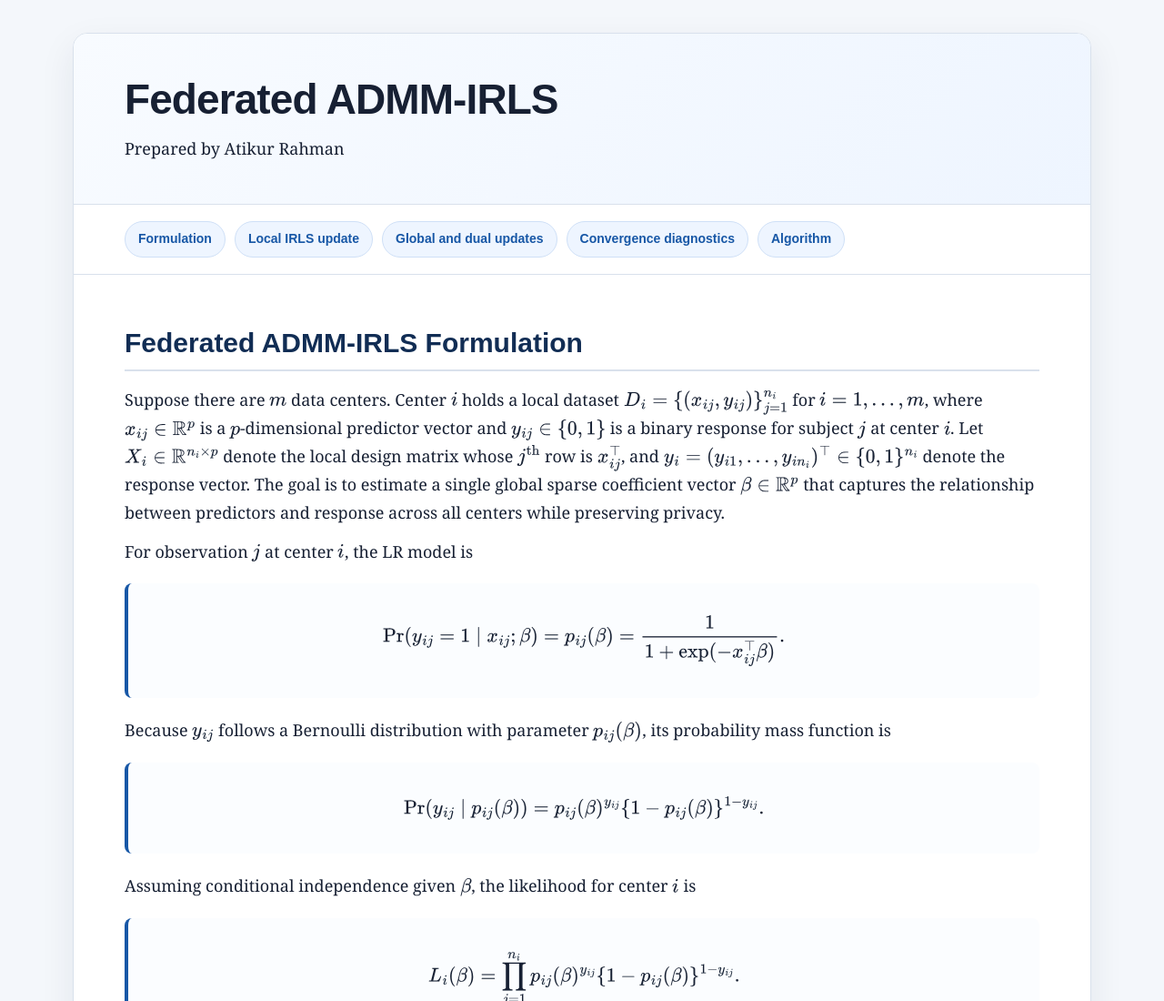
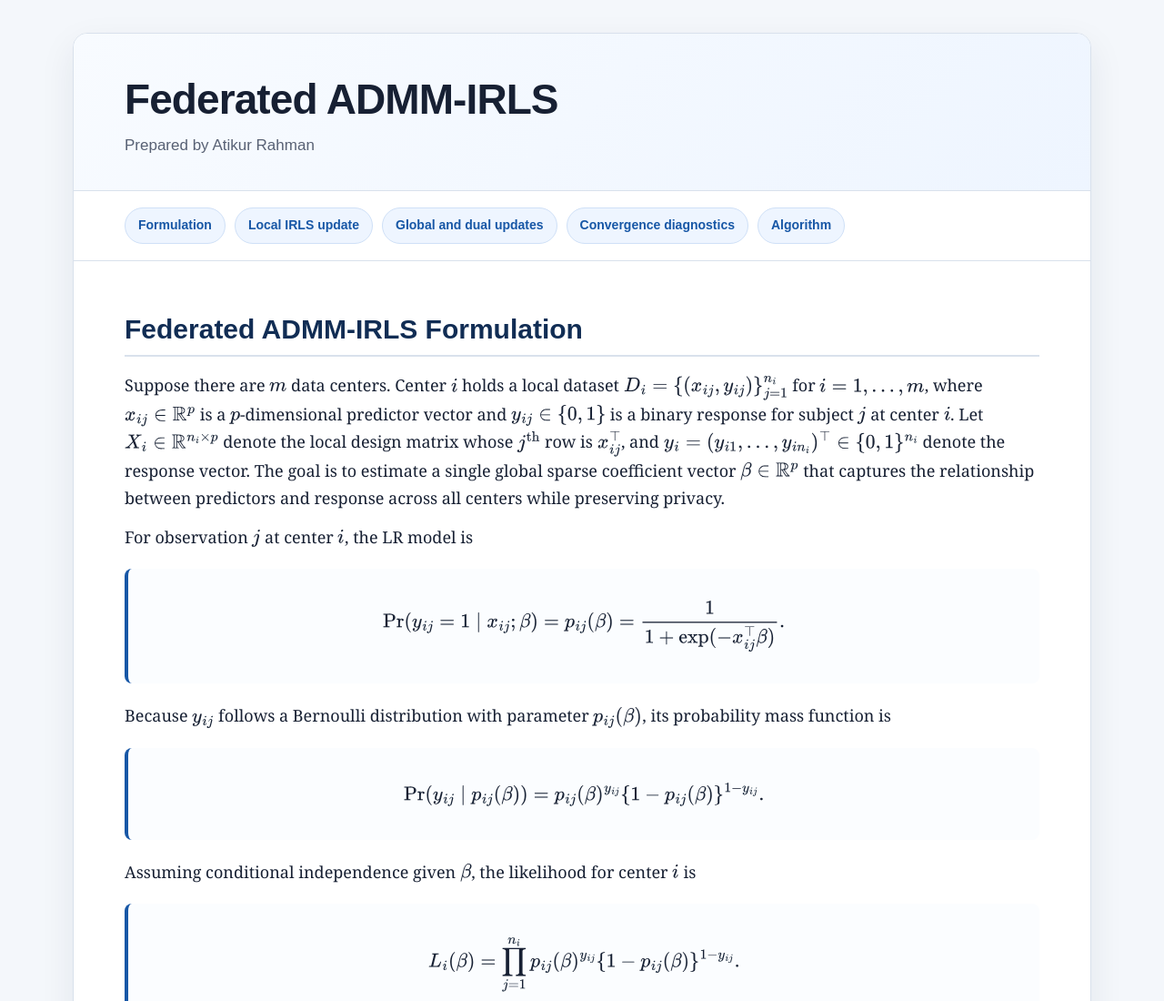
Before and after one commit to Atikur616/Federated-ADMM-IRLS-for-Logistic-Regression, a plain HTML site: page index.html in a window 1280 px wide. Shown: the top 1100 px of the page at 91% size. Drawn offline with nearby package versions, Linux system fonts and the light colour scheme.

Commit message:
Add files via upload

```diff
--- a/index.html
+++ b/index.html
@@ -59,11 +59,18 @@
     }
 
     header h1 {
-      margin: 0;
+      margin: 0 0 10px;
       font-family: Arial, Helvetica, sans-serif;
       font-size: clamp(30px, 4vw, 46px);
       line-height: 1.15;
       letter-spacing: -0.02em;
+    }
+
+    header p {
+      margin: 0;
+      color: var(--muted);
+      font-family: Arial, Helvetica, sans-serif;
+      font-size: 17px;
     }
 
     nav {
```
